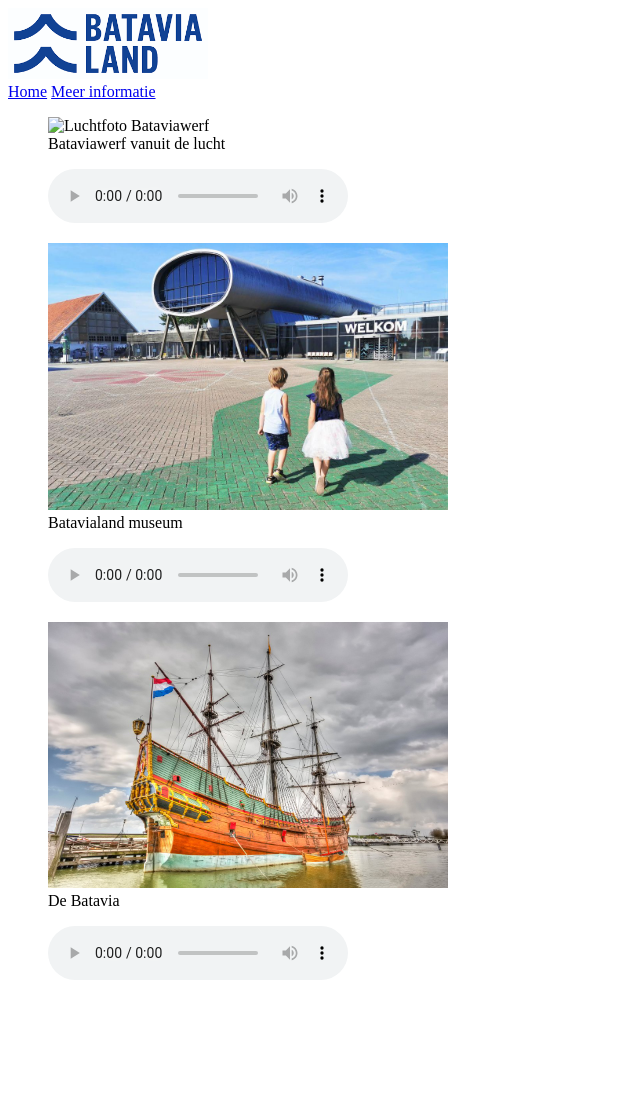
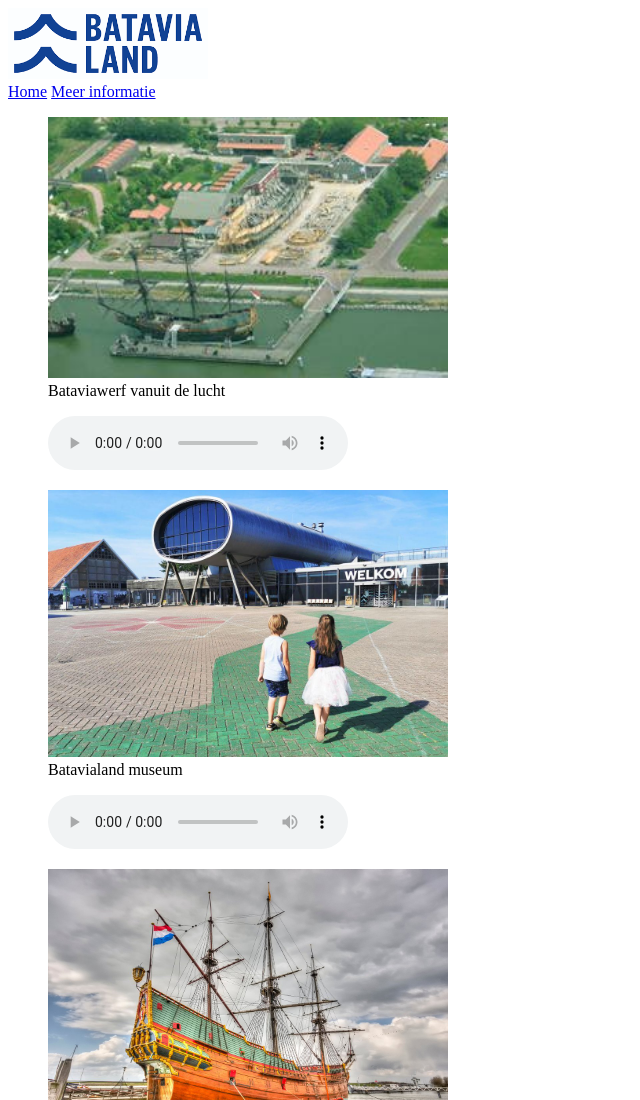
Before and after one commit to Tascha031/NHA-huiswerk-les-9, a plain HTML site: page galerij.html in a window 1280 px wide. Shown: the top 1100 px of the page, without its empty margins (0-640 px from the left). Before the commit the page ends 1000 px from the top, so only its background shows below. Drawn offline with Linux system fonts and the light colour scheme; files whose address does not match are found by name.

Commit message:
Update galerij.html

```diff
--- a/galerij.html
+++ b/galerij.html
@@ -16,7 +16,7 @@
         </header>
 
         <figure>
-            <img src="main/bataviawerf.jpg?raw=true" alt="Luchtfoto Bataviawerf" title="Bron: wikipedia" width="400">
+            <img src="https://github.com/Tascha031/NHA-huiswerk-les-9/blob/main/bataviawerf.jpg" alt="Luchtfoto Bataviawerf" title="Bron: wikipedia" width="400">
             <figcaption>Bataviawerf vanuit de lucht</figcaption>
         </figure>
 
```
